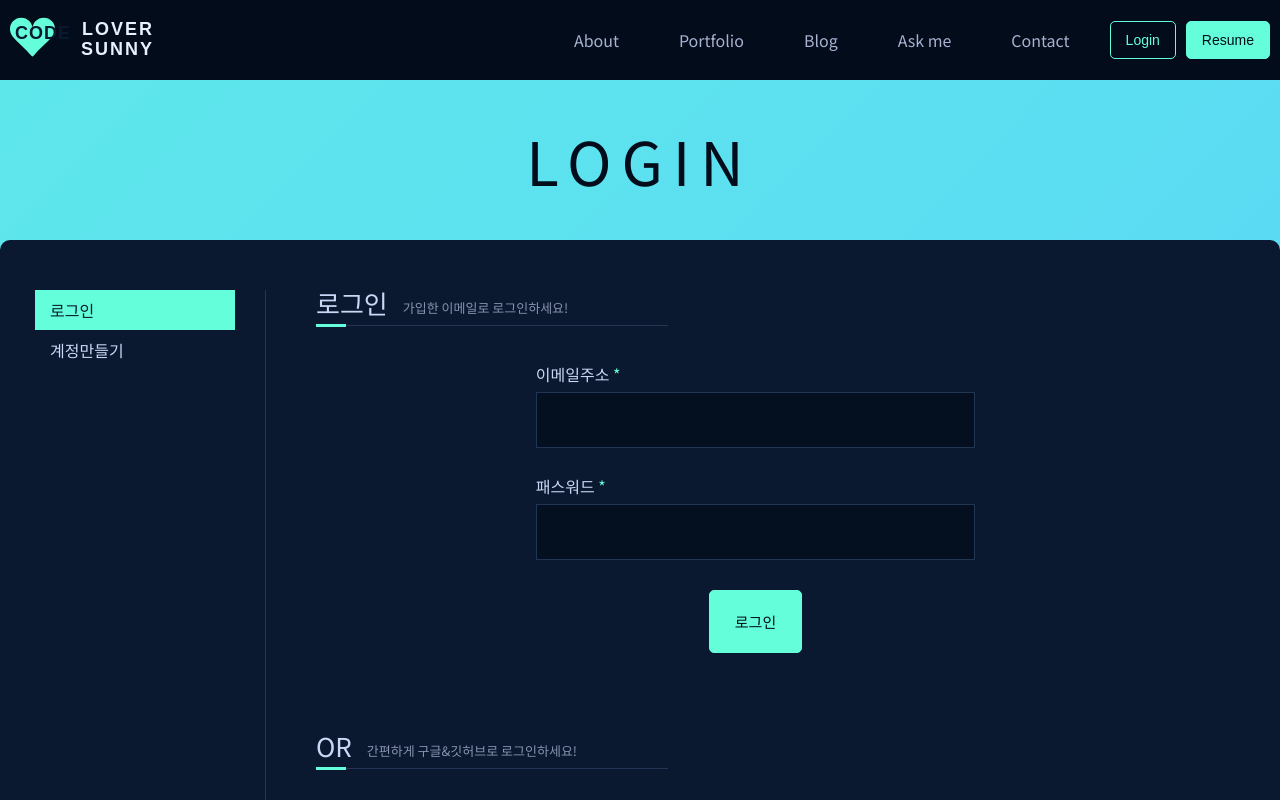
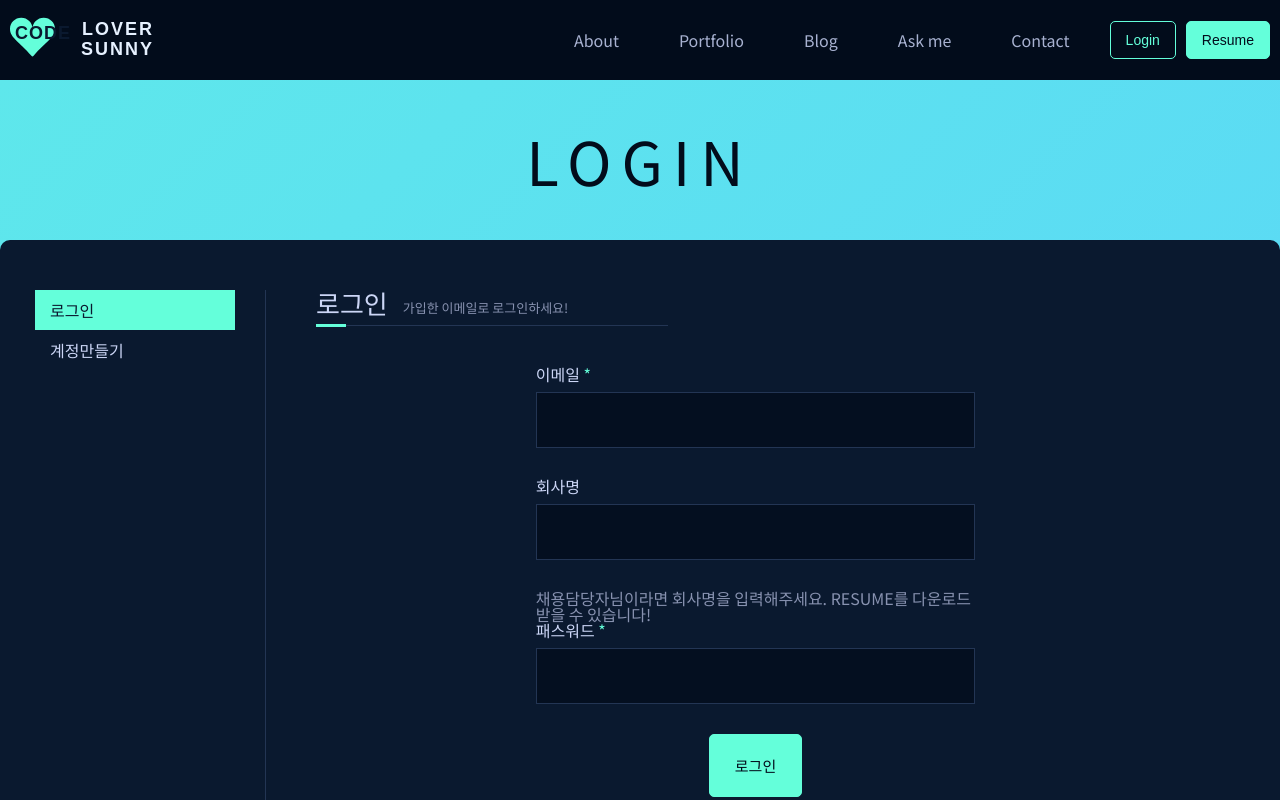
Before and after one commit to heysunny612/portfolio.v2, a React (Vite) app: page /contact in a window 1280 px wide. Both pictures are taken after a click on the button "Login". Shown: the top 800 px of the page. Built offline with nearby package versions, Linux system fonts and the light colour scheme; no server answers; a web font is replaced by a local one.

Commit message:
DesignCSS: InputLayout 컴포넌트 추가, input, textarea 애니메이션 구현 중복되는 코드 컴포넌트로 구성하여 코드가독성 높임

```diff
--- a/src/components/SendEmail/SendEmail.tsx
+++ b/src/components/SendEmail/SendEmail.tsx
@@ -1,42 +1,22 @@
 import Button from '../Button/Button';
+import InputLayout from '../UI/InputLayout';
 
 export default function SendEmail() {
   return (
     <form className='contact_form'>
       <div className='input_area'>
         <div>
-          <label className='common_label'>
-            <span className='label_text'>이름 또는 회사명</span>
-            <div className='input'>
-              <input type='text' />
-              <span className='line1'></span>
-              <span className='line2'></span>
-              <span className='line3'></span>
-              <span className='line4'></span>
-            </div>
-          </label>
-          <label className='common_label'>
-            <span className='label_text'>이메일</span>
-            <div className='input'>
-              <input type='text' />
-              <span className='line1'></span>
-              <span className='line2'></span>
-              <span className='line3'></span>
-              <span className='line4'></span>
-            </div>
-          </label>
+          <InputLayout title='이름 또는 회사명'>
+            <input type='email' />
+          </InputLayout>
+          <InputLayout title='이메일'>
+            <input type='email' />
+          </InputLayout>
         </div>
         <div>
-          <label className='common_label'>
-            <span className='label_text'>메시지</span>
-            <div className='input'>
-              <textarea name='' id=''></textarea>
-              <span className='line1'></span>
-              <span className='line2'></span>
-              <span className='line3'></span>
-              <span className='line4'></span>
-            </div>
-          </label>
+          <InputLayout title='이메일'>
+            <textarea name='' id=''></textarea>
+          </InputLayout>
         </div>
       </div>
       <div className='contact_btn'>
--- /dev/null
+++ b/src/components/UI/InputLayout.scss
@@ -0,0 +1,78 @@
+//인풋, 텍스트에어리어 포커스 애니메이션
+.common_label {
+  &:nth-child(2) {
+    margin-top: 20px;
+  }
+
+  .label_text {
+    display: block;
+    margin-bottom: 10px;
+    color: $lightest-slate;
+  }
+
+  .input {
+    position: relative;
+    input,
+    textarea {
+      width: 100%;
+      border: 1px solid $lightest-navy;
+      outline: 0 none;
+      padding: 15px 10px;
+      background-color: $navy-shadow;
+      color: $white;
+      font-size: 16px;
+      font-family: inherit;
+
+      &:focus ~ span.line1,
+      &:focus ~ span.line3 {
+        height: 100%;
+      }
+      &:focus ~ span.line2,
+      &:focus ~ span.line4 {
+        width: 100%;
+      }
+      &:focus ~ span.line2 {
+        transition-delay: 0.2s;
+      }
+      &:focus ~ span.line3 {
+        transition-delay: 0.4s;
+      }
+      &:focus ~ span.line4 {
+        transition-delay: 0.6s;
+      }
+    }
+
+    span {
+      position: absolute;
+      background-color: $accent;
+      transition: $transition;
+
+      &.line1,
+      &.line3 {
+        width: 1px;
+        height: 0;
+      }
+      &.line1 {
+        left: 0px;
+        bottom: 0px;
+      }
+      &.line3 {
+        right: 0px;
+        top: 0px;
+      }
+      &.line2,
+      &.line4 {
+        width: 0;
+        height: 1px;
+      }
+      &.line2 {
+        top: 0px;
+        left: 0px;
+      }
+      &.line4 {
+        right: 0px;
+        bottom: 0px;
+      }
+    }
+  }
+}
--- /dev/null
+++ b/src/components/UI/InputLayout.tsx
@@ -0,0 +1,26 @@
+interface IInputProps {
+  title: string;
+  required?: boolean;
+  children: JSX.Element;
+}
+
+export default function InputLayout({
+  title,
+  required,
+  children,
+}: IInputProps) {
+  return (
+    <label className='common_label'>
+      <span className='label_text'>
+        {title} {required && <b>*</b>}
+      </span>
+      <div className='input'>
+        {children}
+        <span className='line1'></span>
+        <span className='line2'></span>
+        <span className='line3'></span>
+        <span className='line4'></span>
+      </div>
+    </label>
+  );
+}
--- a/src/pages/Auth/Login.tsx
+++ b/src/pages/Auth/Login.tsx
@@ -2,6 +2,7 @@ import { useParams } from 'react-router-dom';
 import Button from '../../components/Button/Button';
 import { FcGoogle } from 'react-icons/fc';
 import { FaGithub } from 'react-icons/fa';
+import InputLayout from '../../components/UI/InputLayout';
 
 export default function Login() {
   const { action } = useParams();
@@ -19,30 +20,24 @@ export default function Login() {
       </h3>
       <div className='login_form'>
         <form>
-          <label className='common_label'>
-            <span className='label_text'>
-              이메일주소 <b>*</b>
-            </span>
-            <div className='input'>
-              <input type='text' />
-              <span className='line1'></span>
-              <span className='line2'></span>
-              <span className='line3'></span>
-              <span className='line4'></span>
-            </div>
-          </label>
-          <label className='common_label'>
-            <span className='label_text'>
-              패스워드 <b>*</b>
-            </span>
-            <div className='input'>
+          <InputLayout title='이메일' required>
+            <input type='email' />
+          </InputLayout>
+          <InputLayout title='회사명'>
+            <input type='text' />
+          </InputLayout>
+          <p className='join_info'>
+            채용담당자님이라면 회사명을 입력해주세요. RESUME를 다운로드 받을 수
+            있습니다!
+          </p>
+          <InputLayout title='패스워드' required>
+            <input type='password' />
+          </InputLayout>
+          {!login && (
+            <InputLayout title='패스워드 확인' required>
               <input type='password' />
-              <span className='line1'></span>
-              <span className='line2'></span>
-              <span className='line3'></span>
-              <span className='line4'></span>
-            </div>
-          </label>
+            </InputLayout>
+          )}
           <div className='btn_login'>
             <Button filled large type='submit'>
               {login ? '로그인' : '계정만들기'}
--- a/src/pages/Contact/Contact.tsx
+++ b/src/pages/Contact/Contact.tsx
@@ -5,11 +5,15 @@ import SendEmail from '../../components/SendEmail/SendEmail';
 import Button from '../../components/Button/Button';
 import SubLayout from '../../components/UI/SubLayout';
 
+const PERSONAL_EMAIL = 'heysunny@gamil.com';
+
 export default function Contact() {
   return (
     <SubLayout className='contact_container' subTitle='contact'>
       <>
-        <h3 className='common_h3'>Send me an Email</h3>
+        <h3 className='common_h3'>
+          Send me an Email <span>{PERSONAL_EMAIL}로 메일을 전송합니다😆</span>
+        </h3>
         <SendEmail />
         <h3 className='common_h3'>SNS</h3>
         <ul className='contact_sns'>
--- a/src/styles/_common.scss
+++ b/src/styles/_common.scss
@@ -56,82 +56,3 @@
     z-index: 1;
   }
 }
-
-//인풋, 텍스트에어리어 포커스 애니메이션
-.common_label {
-  &:nth-child(2) {
-    margin-top: 20px;
-  }
-
-  .label_text {
-    display: block;
-    margin-bottom: 10px;
-    color: $lightest-slate;
-  }
-
-  .input {
-    position: relative;
-    input,
-    textarea {
-      width: 100%;
-      border: 1px solid $lightest-navy;
-      outline: 0 none;
-      padding: 15px 10px;
-      background-color: $navy-shadow;
-      color: $white;
-      font-size: 16px;
-      font-family: inherit;
-
-      &:focus ~ span.line1,
-      &:focus ~ span.line3 {
-        height: 100%;
-      }
-      &:focus ~ span.line2,
-      &:focus ~ span.line4 {
-        width: 100%;
-      }
-      &:focus ~ span.line2 {
-        transition-delay: 0.2s;
-      }
-      &:focus ~ span.line3 {
-        transition-delay: 0.4s;
-      }
-      &:focus ~ span.line4 {
-        transition-delay: 0.6s;
-      }
-    }
-
-    span {
-      position: absolute;
-      background-color: $accent;
-      transition: $transition;
-
-      &.line1,
-      &.line3 {
-        width: 1px;
-        height: 0;
-      }
-      &.line1 {
-        left: 0px;
-        bottom: 0px;
-      }
-      &.line3 {
-        right: 0px;
-        top: 0px;
-      }
-      &.line2,
-      &.line4 {
-        width: 0;
-        height: 1px;
-      }
-      &.line2 {
-        top: 0px;
-        left: 0px;
-      }
-      &.line4 {
-        right: 0px;
-        bottom: 0px;
-      }
-    }
-  }
-}
--- a/src/styles/main.scss
+++ b/src/styles/main.scss
@@ -14,6 +14,8 @@
 @import '../components/PageHeader/PageHeader.scss';
 @import '../components/SendEmail/SendEmail.scss';
 @import '../components/UI/SubLayout.scss';
+@import '../components/UI/InputLayout.scss';
+
 @import '../components/Comments/Comments.scss';
 @import '../components/Profile/Profile.scss';
 @import '../components/QnA/QnA.scss';
```
